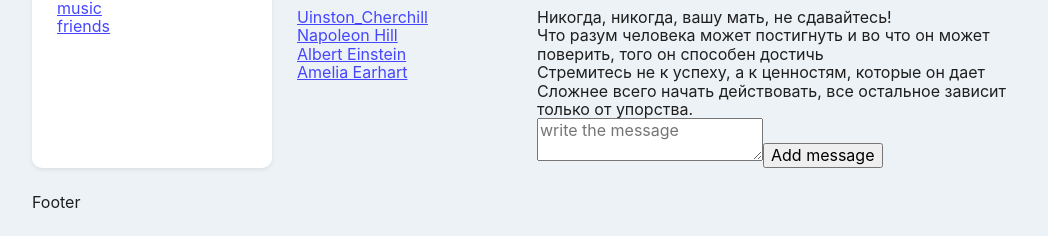
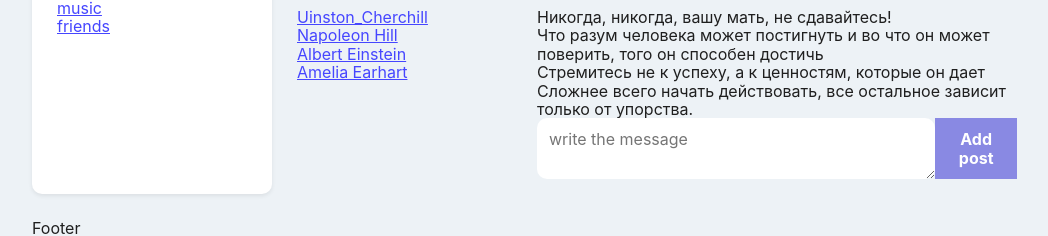
Before and after one commit to Alex-Kiosa/SocialNetwork, a React (Create React App) app: page /dialogs in a window 1280 px wide. Shown: the part 440-676 px from the top of the page, without its empty margins (128-1176 px from the left). Built offline with nearby package versions, Linux system fonts and the light colour scheme.

Commit message:
refactor: added AddPost component instead of button and textarea html tags

```diff
--- a/src/App.tsx
+++ b/src/App.tsx
@@ -26,26 +26,14 @@ export const App: React.FC<AppPropsType> = (props) => {
                 <Routes>
                     <Route path="/profile" element={
                         <Profile
-                            // posts={state.profilePage.posts}
-                            // newPostText={state.profilePage.newPostText}
-                            // dispatch={props.store.dispatch.bind(props.store)}
                             store={props.store}
                         />}
                     />
                     <Route path="/dialogs" element={
                         <DialogsContainer
-                            // dialogs={state.dialogsPage.dialogs}
-                            // messages={state.dialogsPage.messages}
-                            // newMessagesText={state.dialogsPage.newMessagesText}
-                            // dispatch={props.store.dispatch.bind(props.store)}
                             store={props.store}
                         />}
                     />
-                    <Route path="/fundraising"
-                           element={
-                               <Fundraising
-                                   fundPosts={state.fundraisingPage.fundPosts}
-                               />}/>
                     <Route path="/music" element={Music}/>
                     <Route path="/settings" element={Friends}/>
                 </Routes>
--- a/src/components/Button/Button.tsx
+++ b/src/components/Button/Button.tsx
@@ -3,7 +3,7 @@ import style from "../Button/Button.module.css";
 
 type ButtonPropsType = {
     isDisabled: boolean
-    addPost: () => void
+    addItem: () => void
 }
 
 export const Button : React.FC<ButtonPropsType> = (props) => {
@@ -11,7 +11,7 @@ export const Button : React.FC<ButtonPropsType> = (props) => {
 
     return (
         <button
-            onClick={props.addPost}
+            onClick={props.addItem}
             disabled={props.isDisabled}
             className={buttonStyles}
         >Add post</button>
--- a/src/components/Dialogs/Dialogs.tsx
+++ b/src/components/Dialogs/Dialogs.tsx
@@ -3,19 +3,18 @@ import style from "./Dialogs.module.css"
 import {Dialog} from "./Dialog/Dialog";
 import {Message} from "./Message/Message";
 import {DialogType, MessageType} from "../../redux/store";
+import {Button} from "../Button/Button";
+import {AddPost} from "../Profile/AddPost/AddPost";
 
 type DialogsPropsType = {
     dialogs: Array<DialogType>
     messages: Array<MessageType>
     newMessagesText: string
     sendMessage: () => void
-    updNewMessageText: (text:string) => void
+    updNewMessageText: (text: string) => void
 }
 
-export const Dialogs :React.FC<DialogsPropsType> = (props) => {
-    /*const sendMessage = () => {
-        props.dispatch(sendMessageAC())
-    }*/
+export const Dialogs: React.FC<DialogsPropsType> = (props) => {
 
     const onChangeTextareaHandler = (e: ChangeEvent<HTMLTextAreaElement>) => {
         props.updNewMessageText(e.currentTarget.value)
@@ -29,12 +28,17 @@ export const Dialogs :React.FC<DialogsPropsType> = (props) => {
             </div>
             <div className={style.messages}>
                 {props.messages.map((m) => <Message message={m.message}/>)}
-                <textarea
+                {/*<textarea
                     placeholder={"write the message"}
                     value={props.newMessagesText}
                     onChange={onChangeTextareaHandler}>
                 </textarea>
-                <button onClick={props.sendMessage}>Add message</button>
+                <Button isDisabled={false} addItem={props.sendMessage}/>*/}
+                <AddPost
+                    newPostText={props.newMessagesText}
+                    addPost={props.sendMessage}
+                    updNewPostText={props.updNewMessageText}
+                />
             </div>
         </div>
     )
--- a/src/components/Dialogs/DialogsContainer.tsx
+++ b/src/components/Dialogs/DialogsContainer.tsx
@@ -4,14 +4,10 @@ import {StoreType} from "../../redux/redux-store";
 import {Dialogs} from "./Dialogs";
 
 type DialogsPropsType = {
-    // dialogs: Array<DialogType>
-    // messages: Array<MessageType>
-    // newMessagesText: string
-    // dispatch: (action: ActionsTypes) => void
     store: StoreType
 }
 
-export const DialogsContainer : React.FC<DialogsPropsType> = (props) => {
+export const DialogsContainer: React.FC<DialogsPropsType> = (props) => {
     const state = props.store.getState().dialogsPage
 
     const sendMessageHandler = () => {
--- a/src/components/Profile/AddPost/AddPost.tsx
+++ b/src/components/Profile/AddPost/AddPost.tsx
@@ -15,7 +15,7 @@ export const AddPost: React.FC<AddPostType> = (props) => {
     return (
         <div className={style.wrap}>
             <Textarea newItemText={props.newPostText} updNewPostText={props.updNewPostText}/>
-            <Button addPost={props.addPost} isDisabled={isDisabled}/>
+            <Button addItem={props.addPost} isDisabled={isDisabled}/>
         </div>
     )
 }
--- /dev/null
+++ b/src/components/Profile/MyPosts/1.js
@@ -0,0 +1,3 @@
+let [name, age] = "Peter 21".split(' ')
+alert(name)
+alert(age)
--- a/src/components/Profile/MyPosts/MyPostsContainer.tsx
+++ b/src/components/Profile/MyPosts/MyPostsContainer.tsx
@@ -4,9 +4,6 @@ import {addPostAC, updNewPostTextAC} from "../../../redux/profileReducer";
 import {StoreType} from "../../../redux/redux-store";
 
 type MyPostsPropsType = {
-    // posts: Array<PostType>
-    // dispatch: (action: ActionsTypes) => void
-    // newPostText: string
     store: StoreType
 }
 
@@ -15,8 +12,7 @@ export const MyPostsContainer: React.FC<MyPostsPropsType> = (props) => {
     const dispatch = props.store.dispatch
 
     const updNewPostTextHandler = (text: string) => {
-        const action = updNewPostTextAC(text)
-        dispatch(action)
+        dispatch(updNewPostTextAC(text))
     }
 
     const addPostHandler = () => {
--- a/src/components/Profile/Profile.tsx
+++ b/src/components/Profile/Profile.tsx
@@ -15,12 +15,7 @@ export const Profile: React.FC<ProfilePropsType> = (props) => {
     return (
         <main className={style.wrap}>
             <ProfileInfo/>
-            <MyPostsContainer
-                store={props.store}
-                // posts={props.posts}
-                // newPostText={props.newPostText}
-                // dispatch={props.dispatch}
-            />
+            <MyPostsContainer store={props.store}/>
         </main>
     )
 }
--- a/src/index.tsx
+++ b/src/index.tsx
@@ -4,11 +4,14 @@ import store from "./redux/redux-store";
 import ReactDOM from "react-dom";
 import {BrowserRouter} from "react-router-dom";
 import {App} from "./App";
+import { StoreContext } from './store-context';
 
 const renderTree = () => {
     ReactDOM.render(
         <BrowserRouter>
-            <App store={store} />
+
+                <App store={store} />
+
         </BrowserRouter>,
         document.getElementById('root')
     );
--- a/src/redux/profileReducer.ts
+++ b/src/redux/profileReducer.ts
@@ -1,12 +1,13 @@
 import {ActionsTypes, PostType, ProfilePageType} from "./store";
 import {v1} from "uuid";
 
-// Action creators
+// Action creator
 export const addPostAC = () => {
     return {
         type: "ADD-POST"
     } as const
 }
+
 export const updNewPostTextAC = (newPostText: string) => {
     return {
         type: "UPD-NEW-POST-TEXT",
--- /dev/null
+++ b/src/store-context.ts
@@ -0,0 +1,3 @@
+import React from "react";
+
+export const StoreContext = React.createContext(null)
```
